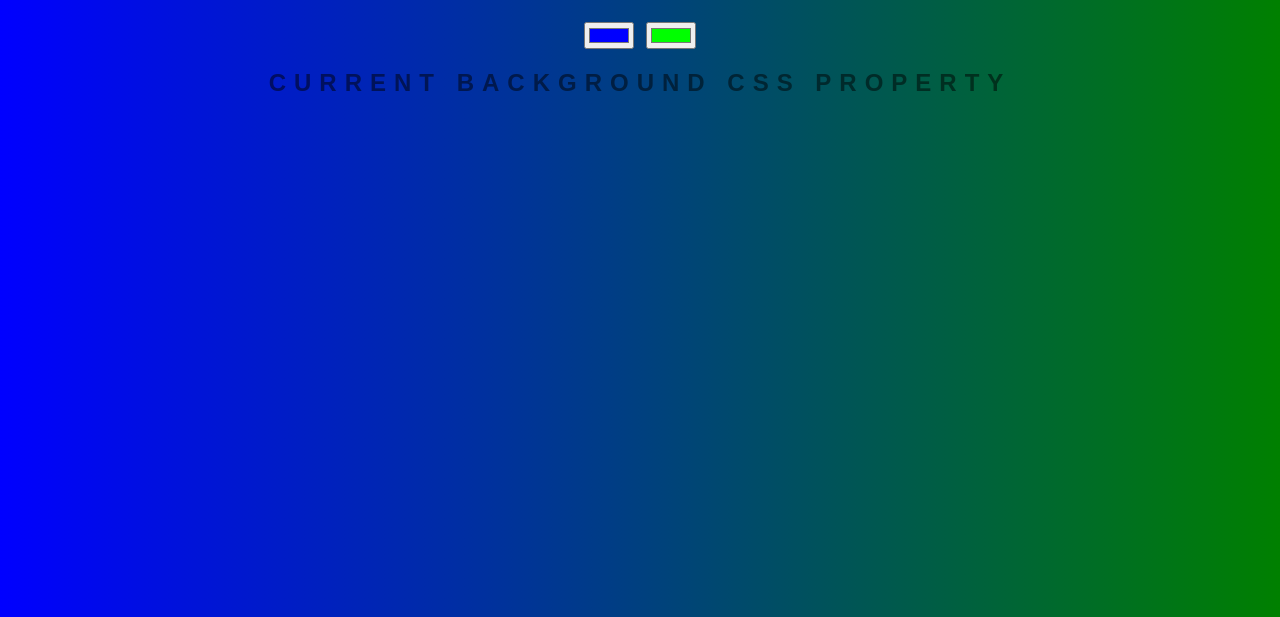
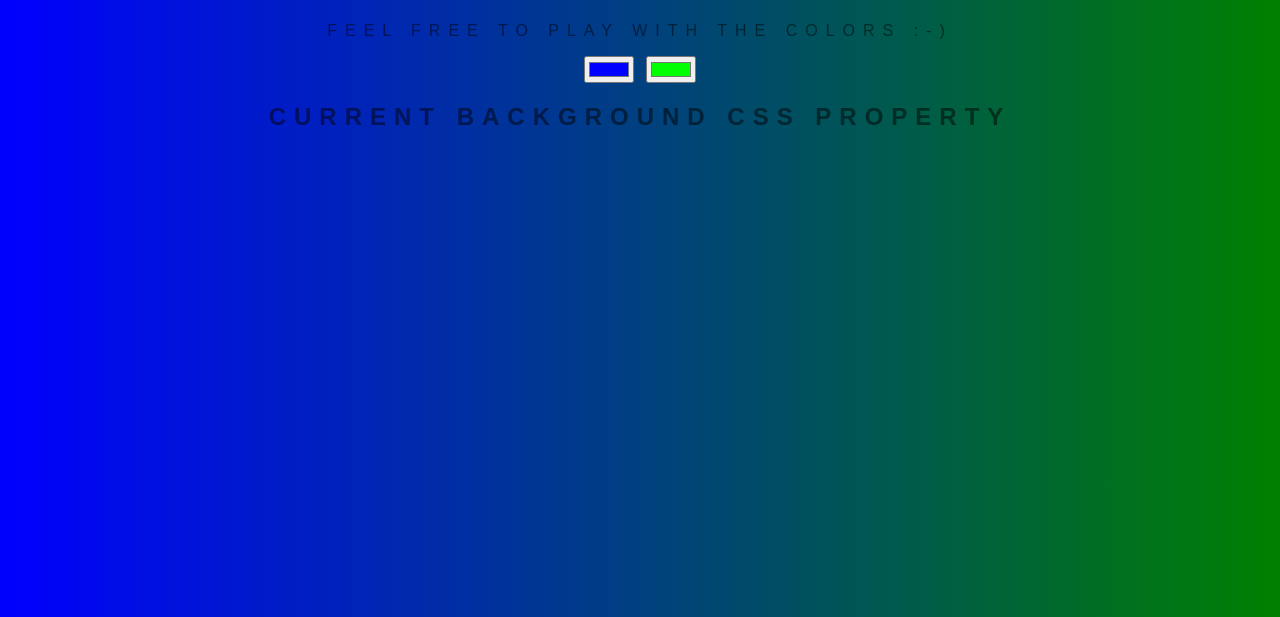
Before and after one commit to yakubkapri/changebackground, a plain HTML site: page index.html in a window 1280 px wide. Shown: the part 183-800 px from the top of the page. Drawn offline with Linux system fonts and the light colour scheme.

Commit message:
added new pragraph

```diff
--- a/index.html
+++ b/index.html
@@ -6,6 +6,7 @@
 </head>
 <body id="gradient">
 <h1>Change Background color</h1>
+<p>Feel free to play with the colors :-) </p>
 <input type="color" class="color1" name="" value="#0000ff">
 <input type="color" class="color2" name="" value="#00ff00">
 <h2>current Background css property</h2>
```
Also changed, not shown: 1 other file.
